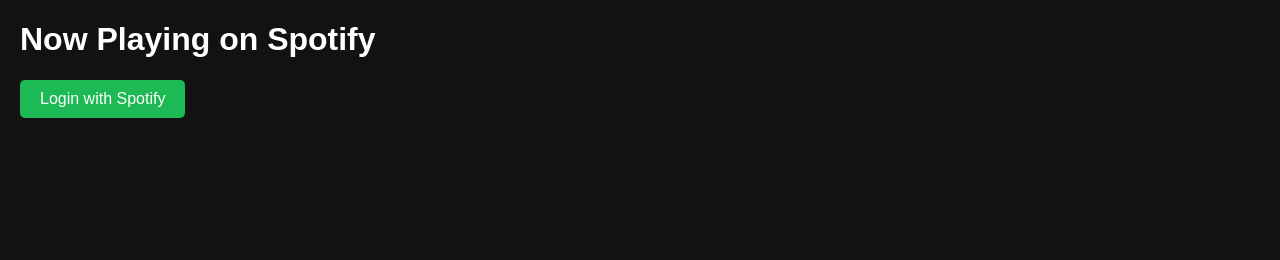
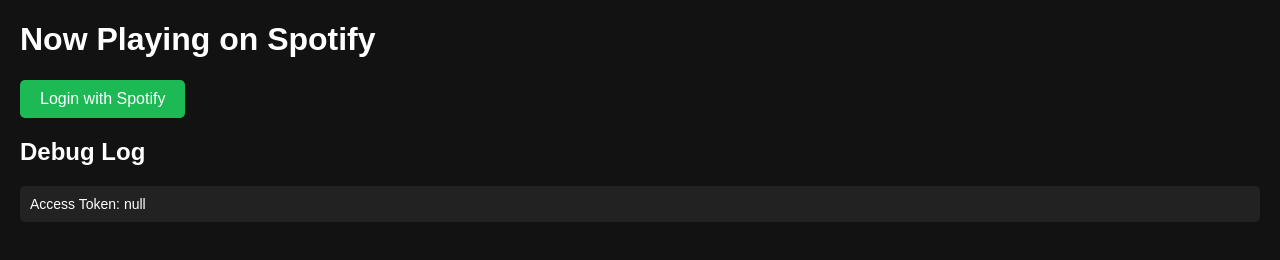
Before and after one commit to the-rehim-work/Blog, a plain HTML site: page index.html in a window 1280 px wide. Drawn offline with Linux system fonts and the light colour scheme.

Commit message:
Update index.html

```diff
--- a/index.html
+++ b/index.html
@@ -55,6 +55,16 @@
     #login-btn:hover {
       background: #1ed760;
     }
+    #log {
+      margin-top: 20px;
+      padding: 10px;
+      background: #222;
+      font-size: 14px;
+      white-space: pre-wrap;
+      max-height: 300px;
+      overflow-y: auto;
+      border-radius: 5px;
+    }
   </style>
 </head>
 <body>
@@ -75,36 +85,50 @@
     </div>
   </div>
 
+  <h2>Debug Log</h2>
+  <div id="log"></div>
+
   <script>
+    // Redirect console.log into #log div
+    const logDiv = document.getElementById("log");
+    function log(...args) {
+      const msg = args.map(a => (typeof a === "object" ? JSON.stringify(a, null, 2) : a)).join(" ");
+      logDiv.textContent += msg + "\n";
+    }
+    console.log = log;
+
     const clientId = "a1341447fc7344de8fbe180b2f1f3b89";
-    const redirectUri = "https://the-rehim-work.github.io/Blog/"; // must match in Spotify dashboard
+    const redirectUri = "https://the-rehim-work.github.io/Blog/"; // must match in Spotify Dashboard
     const scopes = "user-read-playback-state user-read-currently-playing";
 
     const loginBtn = document.getElementById("login-btn");
     const trackInfo = document.getElementById("track-info");
 
-    // Extract access_token from hash fragment
+    // Extract token from hash
     const urlParams = new URLSearchParams(window.location.hash.substring(1));
     const accessToken = urlParams.get("access_token");
+    console.log("Access Token:", accessToken);
 
     if (!accessToken) {
-      // No token -> show login button
       loginBtn.style.display = "inline-block";
       trackInfo.style.display = "none";
       loginBtn.addEventListener("click", () => {
         const authUrl = `https://accounts.spotify.com/authorize?client_id=${clientId}&redirect_uri=${encodeURIComponent(redirectUri)}&scope=${encodeURIComponent(scopes)}&response_type=token`;
+        console.log("Redirecting to:", authUrl);
         window.location.href = authUrl;
       });
     } else {
-      // Hide login button and show track info
       loginBtn.style.display = "none";
       trackInfo.style.display = "flex";
 
       async function fetchNowPlaying() {
         try {
+          console.log("Fetching currently playing...");
           const response = await fetch("https://api.spotify.com/v1/me/player/currently-playing", {
             headers: { Authorization: `Bearer ${accessToken}` },
           });
+
+          console.log("Response status:", response.status);
 
           if (response.status === 204 || response.status > 400) {
             document.getElementById("track-name").textContent = "No track is currently playing.";
@@ -113,10 +137,13 @@
             document.getElementById("track-duration").textContent = "";
             document.getElementById("album-art").src = "";
             document.getElementById("progress").style.width = "0%";
+            console.log("Nothing playing.");
             return;
           }
 
           const data = await response.json();
+          console.log("API Response:", data);
+
           if (data && data.item) {
             const track = data.item;
             const progress = data.progress_ms || 0;
@@ -132,11 +159,10 @@
             document.getElementById("progress").style.width = `${(progress / duration) * 100}%`;
           }
         } catch (error) {
-          console.error("Error fetching currently playing track:", error);
+          console.log("Error fetching track:", error);
         }
       }
 
-      // Fetch immediately + every 5 seconds
       fetchNowPlaying();
       setInterval(fetchNowPlaying, 5000);
     }
```
